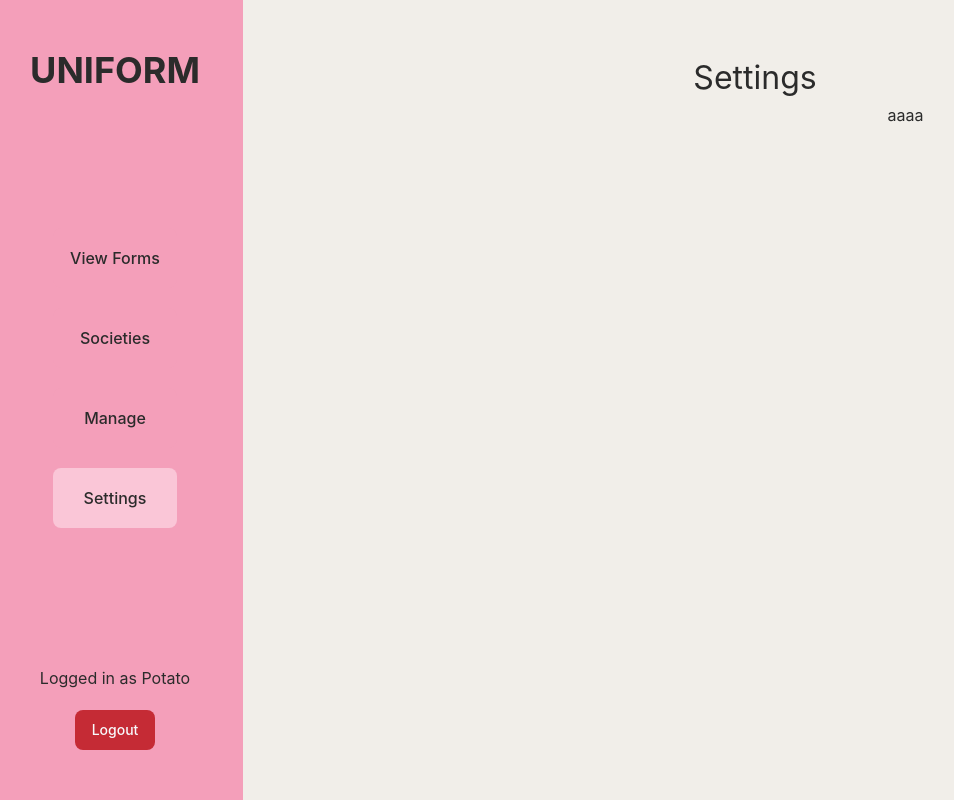
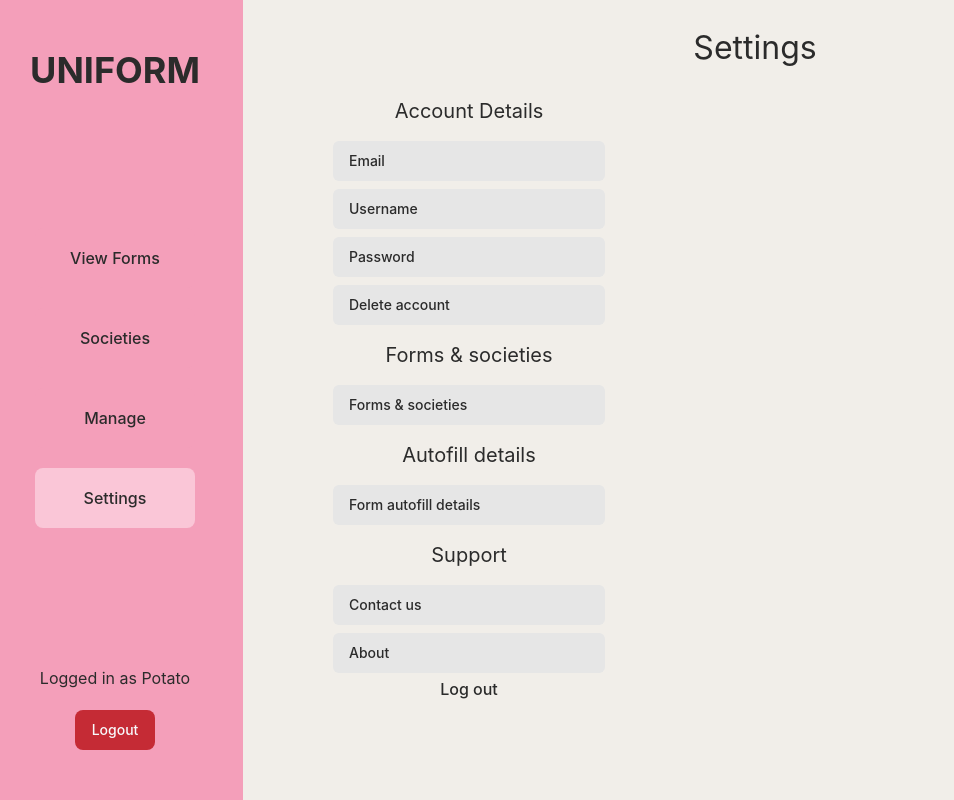
Before and after one commit to devsoc-unsw/trainee-catgirl-24t2, a React (Vite) app in the folder uniforms/: page /settings in a window 1280 px wide. Shown: the whole page, without its empty margins (13-967 px from the left). Built offline with nearby package versions, Linux system fonts and the light colour scheme.

Commit message:
settings, navbar

```diff
--- a/uniforms/src/App.css
+++ b/uniforms/src/App.css
@@ -16,8 +16,12 @@
     --secondary: 0 0% 81%;
     --secondary-foreground: 0 0% 17%;
     --secondary-hover: 0 0% 76%;
+    --tertiary: 0 0% 90%;
+    --tertiary-foreground: 0 0% 17%;
+    --tertiary-hover: 0 0% 85%;
     --muted: 0 0% 96%;
     --muted-foreground: 264 7% 29%;
+    --muted-hover: 136 0% 88%;
     --accent: 0 100% 89%;
     --accent-foreground: 222.2 47.4% 11.2%;
     --destructive: 356 64% 47%;
@@ -73,6 +77,9 @@
   body {
     @apply bg-background text-foreground;
   }
+  h2 {
+    @apply text-xl;
+  }
 }
 
 .hide-scrollbar::-webkit-scrollbar {
--- a/uniforms/src/App.tsx
+++ b/uniforms/src/App.tsx
@@ -39,7 +39,8 @@ function App() {
     <Route path="settings/contact" element={<ContactUs />} />
     <Route path="settings/contact/faq" element={<Faq />} />
     <Route path="settings/about" element={<About />} />
-
+    <Route path="manage" element={<Societies />}/>
+    <Route path="manage" element={<Manage />}/>
     <Route path="viewforms" element={<ViewForms />} />
 	</Routes>
      </BrowserRouter>
--- a/uniforms/src/components/ui/button.tsx
+++ b/uniforms/src/components/ui/button.tsx
@@ -19,6 +19,7 @@ const buttonVariants = cva(
         ghost: "hover:bg-accent hover:text-accent-foreground rounded-lg ",
         link: "text-primary underline-offset-4 hover:underline rounded-lg ",
         oblong: "bg-secondary text-secondary-foreground hover:bg-secondary-hover hover:text-secondary-foreground justify-between rounded-full",
+        setting: "bg-tertiary text-tertiary-foreground hover:bg-tertiary-hover hover:text-tertiary-foreground justify-between rounded-md py-5",
         active: "bg-active text-primary-foreground rounded-lg",
       },
       size: {
--- a/uniforms/src/components/ui/navbar.tsx
+++ b/uniforms/src/components/ui/navbar.tsx
@@ -2,7 +2,9 @@ import { Button } from "@/components/ui/button"
 import React from 'react'
 import { Search } from 'lucide-react'
 import { Menu } from 'lucide-react'
+import { buttonVariants } from "@/components/ui/button"
 import { Link } from "react-router-dom"
+import ViewForms from "@/pages/ViewForms"
 
 interface NavBarProps {
     PageNum: number;
@@ -25,10 +27,18 @@ const NavBar: React.FC<NavBarProps> = ( {PageNum, variant} ) => {
             {/* Buttons to the center */}
 
             <div className="flex-grow flex flex-col justify-center items-center gap-[20px]">
-                <Button className="w-[80%] max-w-[160px] h-[60px] text-[16px]" variant={PageButton(1)}>View Forms</Button>
-                <Button className="w-[80%] max-w-[160px] h-[60px] text-[16px]" variant={PageButton(2)}>Societies</Button>
-                <Button className="w-[80%] max-w-[160px]] h-[60px] text-[16px]" variant={PageButton(3)}>Manage</Button>
-                <Button className="w-[80%] max-w-[160px] h-[60px] text-[16px]" variant={PageButton(4)}>Settings</Button>
+                <Button className="w-[160px] h-[60px] text-[16px] hover:text-foreground" variant={PageButton(1)} asChild>
+                    <Link to="../viewforms">View Forms</Link>
+                </Button>
+                <Button className="w-[160px] h-[60px] text-[16px] hover:text-foreground" variant={PageButton(2)} asChild>
+                    <Link to="../societies">Societies</Link>
+                </Button>
+                <Button className="w-[160px] h-[60px] text-[16px] hover:text-foreground" variant={PageButton(3)} asChild>
+                    <Link to="../manage">Manage</Link>
+                </Button>
+                <Button className="w-[160px] h-[60px] text-[16px] hover:text-foreground" variant={PageButton(4)} asChild>
+                    <Link to="../settings">Settings</Link>
+                </Button>
             </div>
 
             {/* Bottom text and logout */}
@@ -48,10 +58,18 @@ const NavBar: React.FC<NavBarProps> = ( {PageNum, variant} ) => {
                 </div>
             </div>
             <div className="flex flex-col justify-center items-center">
-                <Button className="w-[100%] max-w-[360px] h-[60px] text-[16px] rounded-[0px]" variant={PageButton(1)}>View Forms</Button>
-                <Button className="w-[100%] max-w-[360px] h-[60px] text-[16px] rounded-[0px]" variant={PageButton(2)}>Societies</Button>
-                <Button className="w-[100%] max-w-[360px] h-[60px] text-[16px] rounded-[0px]" variant={PageButton(3)}>Manage</Button>
-                <Button className="w-[100%] max-w-[360px] h-[60px] text-[16px] rounded-[0px]" variant={PageButton(4)}>Settings</Button>
+                <Button className="w-[360px] h-[60px] text-[16px] rounded-[0px] hover:text-foreground" variant={PageButton(1)} asChild>
+                    <Link to="../viewforms">View Forms</Link>
+                </Button>
+                <Button className="w-[360px] h-[60px] text-[16px] rounded-[0px] hover:text-foreground" variant={PageButton(2)} asChild>
+                    <Link to="../societies">Societies</Link>
+                </Button>
+                <Button className="w-[360px] h-[60px] text-[16px] rounded-[0px] hover:text-foreground" variant={PageButton(3)} asChild>
+                    <Link to="../manage">Manage</Link>
+                </Button>
+                <Button className="w-[360px] h-[60px] text-[16px] rounded-[0px] hover:text-foreground" variant={PageButton(4)} asChild>
+                    <Link to="../settings">Settings</Link>
+                </Button>
             </div>
         </div>
 }
--- a/uniforms/src/components/ui/settings/settings-next.tsx
+++ b/uniforms/src/components/ui/settings/settings-next.tsx
@@ -1,15 +1,37 @@
+import * as React from "react";
 import { buttonVariants } from "@/components/ui/button"
 import { ChevronRight} from "lucide-react"
 import { Link } from "react-router-dom"
+import { screenDetector } from "@/utils/screenDetector"
 
-
-const SettingsNext = ({ text, next }: { text: string, next: string }) => {
-    return (
-        <Link to={`./${next}`} className={" h-[6%] w-[80%] " + buttonVariants({ variant: "oblong" })}>
+interface SettingsNextProps {
+    text: string,
+    next: string,
+    active?: string,
+    setActive?: React.Dispatch<React.SetStateAction<string>>
+}
+const SettingsNext = ({ text, next, active, setActive }: SettingsNextProps) => {
+    const { isMobile, isDesktop } = screenDetector();
+    if (active == next && isDesktop) {
+        return(
+            <Link onClick={() => setActive!(next) } to="" className={"bg-tertiary-hover w-[100%] my-1 " + buttonVariants({ variant: "setting" })}>
+                {`${text}`}
+            </Link>
+            )
+    } else if (isDesktop) {
+        return(
+        <Link onClick={() => setActive!(next) } to="" className={" w-[100%] my-1 " + buttonVariants({ variant: "setting" })}>
             {`${text}`}
-            <ChevronRight className="w-vw h-vh" />
         </Link>
-    )
+        )
+    } else if (isMobile) {
+        return(
+            <Link to={`./${next}`} className={" w-[80%] " + buttonVariants({ variant: "oblong" })}>
+                {`${text}`}
+                <ChevronRight className="w-vw h-vh" />
+            </Link>
+        )
+    }
 }
 
 export { SettingsNext }
--- a/uniforms/src/components/ui/title.tsx
+++ b/uniforms/src/components/ui/title.tsx
@@ -4,17 +4,26 @@ import { Link } from "react-router-dom"
 const Title = ({ text, type, prev }: { text: string, type: string, prev?: string }) => {
     if (type == "title") {
         return(
-            <div className="mx-auto container pt-[50px]">
+            <div className="mx-auto container pt-5">
                 <h1 className= "text-center">{`${text}`}</h1>
             </div>
         )
     } else if (type == "subtitle") {
-        <div className="mx-auto container pt-[50px]">
+        return(
+        <div className="mx-auto container p-3">
             <h2 className= "text-center">{`${text}`}</h2>
         </div>
+        )
     } else if (type == "settings-title") {
+        if (window.location !== window.parent.location) {
             return(
-            <div className="flex w-[80%] items-center pt-[5%]">
+                <div className="w-[100%]">
+                    <h1 className= "w-[100%] pt-7 grow text-center">{`${text}`}</h1>
+                </div>
+            )
+        } else {
+            return(
+                <div className="flex w-[80%] items-center pt-7">
                     <Link to={`${prev}`} className="text-foreground hover:text-black">
                         <ChevronLeft className="grow-1 w-vw h-vh"></ChevronLeft>
                     </Link>
@@ -25,4 +34,6 @@ const Title = ({ text, type, prev }: { text: string, type: string, prev?: string
 
     }
 
+}
+
 export { Title }
--- a/uniforms/src/pages/Settings.tsx
+++ b/uniforms/src/pages/Settings.tsx
@@ -1,14 +1,25 @@
 import { CentredDiv } from "@/components/ui/centred-div"
-import { SettingsNext } from "@/components/ui/settings/settings-next"
+import {  SettingsNext } from "@/components/ui/settings/settings-next"
 import { SettingsBodyDiv } from "@/components/ui/settings/settings-body-div"
 import { screenDetector } from "@/utils/screenDetector"
 import { NavBar } from "@/components/ui/navbar"
 import { Page } from "@/components/ui/page"
 import { Title } from "@/components/ui/title"
-
+import { useState } from 'react';
 
 function Settings() {
     const { isMobile, isDesktop } = screenDetector();
+    const links: { [id: string] : string; } = {};
+    links["email"] = "settings/user/account/email"
+    links["username"] = "settings/user/account/username"
+    links["password"] = "settings/user/account/password"
+    links["delete"] = "settings/user/account/delete"
+    links["forms"] = "settings/user/forms"
+    links["autofill"] = "settings/autofill"
+    links["contact"] = "settings/contact"
+    links["faq"] = "settings/contact/faq"
+    links["about"] = "settings/about"
+    const [active, setActive] = useState<string>('');
     return (
     <>
     {/*Logo & nav bar should go up at the top!!!*/}
@@ -29,12 +40,30 @@ function Settings() {
     {isDesktop &&
         <Page type="main" variant="desktop" page={4}>
             <Title text="Settings" type="title"/>
-            <div className="flex w-fill h-fill">
-                <div className="flex flex-col items-center justify-center w-[30%] p-[20px]">
-                    <Title text="hell???" type="subtitle"/>
+            <div className="flex w-[100%] h-[90%]">
+                <div className="w-[300px] h-[90%] mt-5 ml-20 overflow-auto">
+                    <div className="mr-7 flex flex-col items-center justify-center">
+                    <Title text="Account Details" type="subtitle"></Title>
+                    <SettingsNext text={"Email"} next={"email"} active={ active} setActive={setActive} />
+                    <SettingsNext text={"Username"} next={"username"} active={ active} setActive={setActive} />
+                    <SettingsNext text={"Password"} next={"password"} active={ active} setActive={setActive} />
+                    <SettingsNext text={"Delete account"} next={"delete"} active={ active} setActive={setActive} />
+
+                    <Title text="Forms & societies" type="subtitle"></Title>
+                    <SettingsNext text={"Forms & societies"} next={"forms"} active={ active} setActive={setActive} />
+
+                    <Title text="Autofill details" type="subtitle"></Title>
+                    <SettingsNext text={"Form autofill details"} next={"autofill"} active={ active} setActive={setActive} />
+
+                    <Title text="Support" type="subtitle"></Title>
+                    <SettingsNext text={"Contact us"} next={"contact"} active={ active} setActive={setActive} />
+                    <SettingsNext text={"About"} next={"about"} active={ active} setActive={setActive} />
+
+                    <a href="#" className="h-[10%] text-center text-foreground hover:text-black">Log out</a>
+                    </div>
                 </div>
-                <div className="flex items-center justify-center w-[70%]">
-                    <p>aaaa</p>
+                <div className="flex items-center justify-center w-[60%] h-[100%] p-2">
+                    <iframe src={`${links[active]}`} className="w-full h-full"/>
                 </div>
             </div>
         </Page>
--- a/uniforms/src/pages/settings/contact-us/ContactUs.tsx
+++ b/uniforms/src/pages/settings/contact-us/ContactUs.tsx
@@ -1,5 +1,5 @@
 import { CentredDiv } from "@/components/ui/centred-div"
-import { SettingsNext } from "@/components/ui/settings/settings-next"
+import {  SettingsNext } from "@/components/ui/settings/settings-next"
 import { Title } from "@/components/ui/title"
 
 function ContactUs() {
--- a/uniforms/src/pages/settings/user-details/AccountSettings.tsx
+++ b/uniforms/src/pages/settings/user-details/AccountSettings.tsx
@@ -1,5 +1,5 @@
 import { CentredDiv } from "@/components/ui/centred-div"
-import { SettingsNext } from "@/components/ui/settings/settings-next"
+import {  SettingsNext } from "@/components/ui/settings/settings-next"
 import { Title } from "@/components/ui/title"
 
 function AccountSettings() {
--- a/uniforms/src/pages/settings/user-details/UserDetails.tsx
+++ b/uniforms/src/pages/settings/user-details/UserDetails.tsx
@@ -1,5 +1,5 @@
 import { CentredDiv } from "@/components/ui/centred-div"
-import { SettingsNext } from "@/components/ui/settings/settings-next"
+import {  SettingsNext } from "@/components/ui/settings/settings-next"
 import { Title } from "@/components/ui/title"
 
 function UserDetails() {
--- a/uniforms/src/pages/settings/user-details/account/Delete.tsx
+++ b/uniforms/src/pages/settings/user-details/account/Delete.tsx
@@ -3,7 +3,7 @@ import { Title } from "@/components/ui/title"
 import { SettingsBodyDiv } from "@/components/ui/settings/settings-body-div"
 import { Button } from "@/components/ui/button"
 
-function AccountSettings() {
+function Delete() {
     return (
     <>
     {/*Logo & nav bar should go up at the top!!!*/}
@@ -22,4 +22,4 @@ function AccountSettings() {
     )
 }
 
-export default AccountSettings
+export default Delete
--- a/uniforms/tailwind.config.js
+++ b/uniforms/tailwind.config.js
@@ -33,6 +33,11 @@ module.exports = {
           DEFAULT: "hsl(var(--secondary))",
           foreground: "hsl(var(--secondary-foreground))",
           hover: "hsl(var(--secondary-hover))",
+        },
+        tertiary: {
+          DEFAULT: "hsl(var(--tertiary))",
+          foreground: "hsl(var(--tertiary-foreground))",
+          hover: "hsl(var(--tertiary-hover))",
         },
         destructive: {
           DEFAULT: "hsl(var(--destructive))",
```
Also changed, not shown: 2 other files (tests, documents, lock files or other folders). Lines whose indentation alone changed are shown as unchanged.
